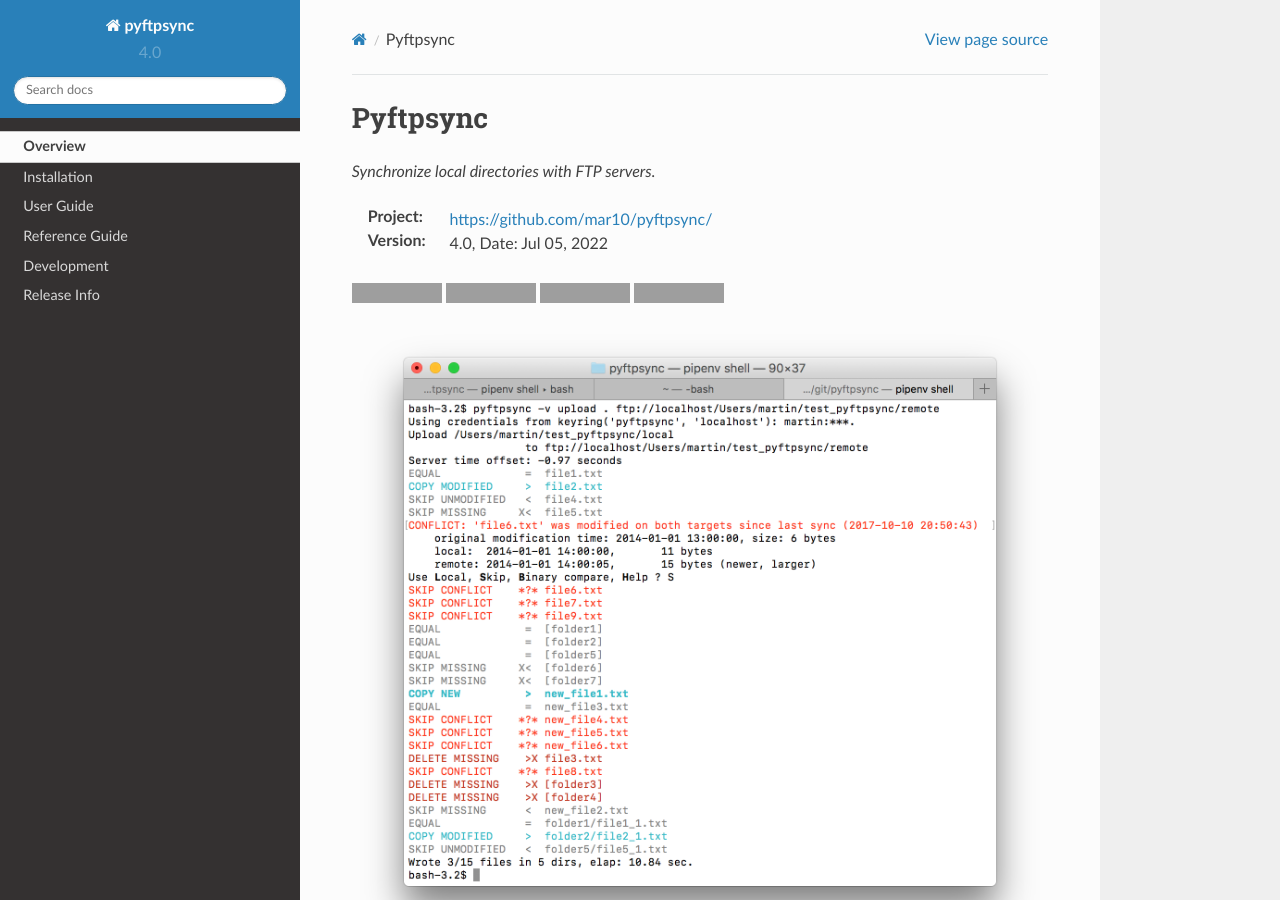
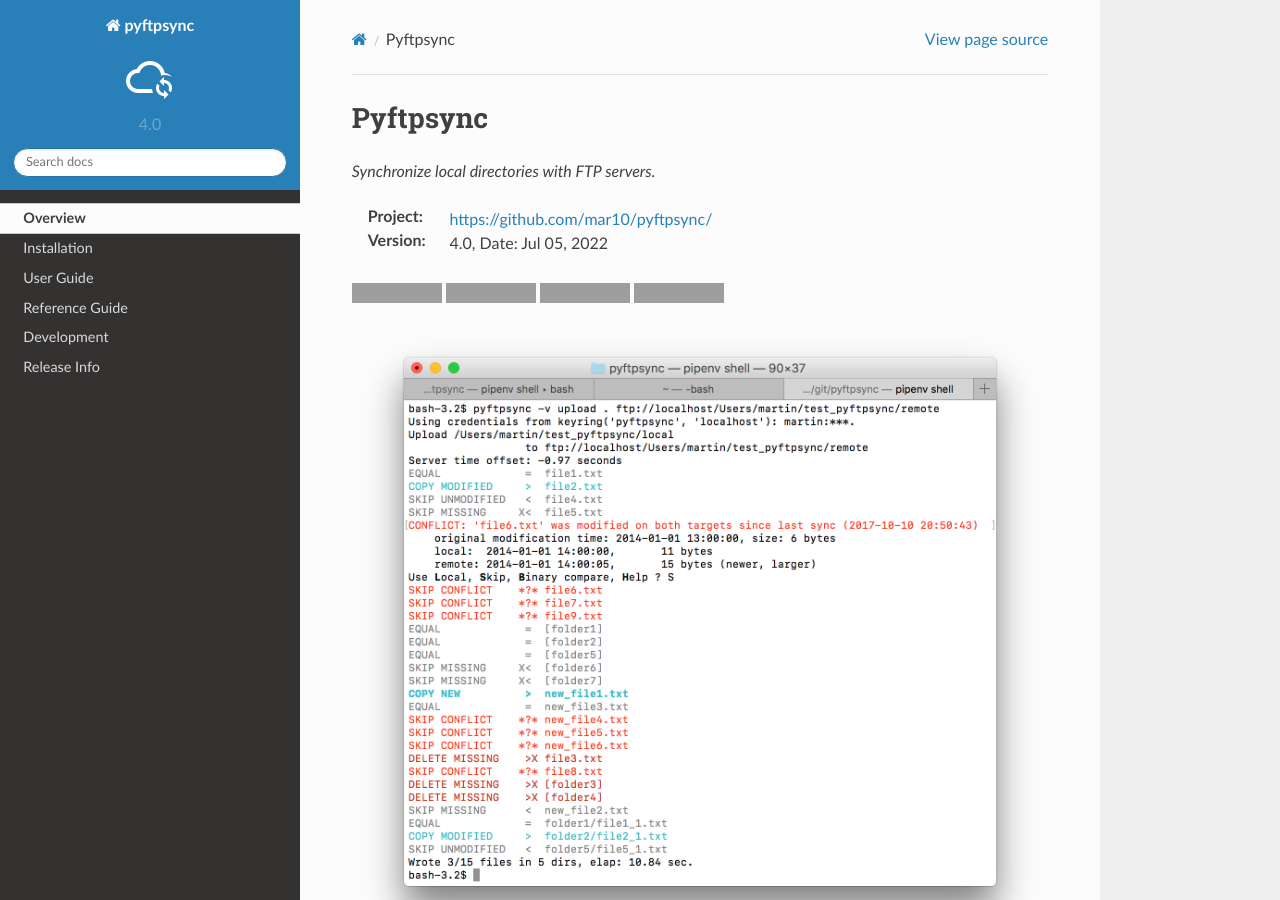
Before and after one commit to mar10/pyftpsync, a Sphinx documentation site: the page built from docs/sphinx/index.rst, in a window 1280 px wide and 900 px high. Built offline with Sphinx 7.4.7 and the Read the Docs theme 2.0.0, drawn with Linux system fonts in a browser that asks for light colours; grey boxes are pictures that could not be loaded.

Commit message:
Add logo

```diff
--- a/docs/sphinx/conf.py
+++ b/docs/sphinx/conf.py
@@ -201,12 +201,12 @@
 
 # The name of an image file (relative to this directory) to place at the top
 # of the sidebar.
-#html_logo = None
+html_logo = 'logo_48x48_white.png'
 
 # The name of an image file (within the static path) to use as favicon of the
 # docs.  This file should be a Windows icon file (.ico) being 16x16 or 32x32
 # pixels large.
-#html_favicon = None
+html_favicon = 'favicon.ico'
 
 # Add any paths that contain custom static files (such as style sheets) here,
 # relative to this directory. They are copied after the builtin static files,
--- a/docs/sphinx/index.rst
+++ b/docs/sphinx/index.rst
@@ -116,3 +116,8 @@
 .. |rtd_badge| image:: https://readthedocs.org/projects/pyftpsync/badge/?version=latest
    :target: https://pyftpsync.readthedocs.io/
    :alt: Documentation Status
+
+.. |logo| image:: logo_48x48.png
+   :height: 48px
+   :width: 48px
+   :alt: pyftpsync logo
--- a/setup.cfg
+++ b/setup.cfg
@@ -8,12 +8,13 @@
 author_email = pyftpsync@wwwendt.de
 maintainer = Martin Wendt
 maintainer_email = pyftpsync@wwwendt.de
-url = https://github.com/mar10/pyftpsync/
+url = https://github.com/mar10/pyftpsync
 project_urls =
     Bug Tracker = https://github.com/mar10/pyftpsync/issues
     Source Code = https://github.com/mar10/pyftpsync
     Documentation = https://pyftpsync.readthedocs.io/
     Download = https://github.com/mar10/pyftpsync/releases/latest
+    # Discussions = https://github.com/mar10/pyftpsync/discussions
 description = Synchronize directories using FTP(S), SFTP, or file system access
 long_description = file: README.md
 long_description_content_type = text/markdown
--- a/setup_bdist_msi.py
+++ b/setup_bdist_msi.py
@@ -78,7 +78,7 @@
         base=None,
         # base="Win32GUI",
         target_name="pyftpsync.exe",
-        # icon="docs/logo.ico",
+        icon="docs/logo.ico",
         shortcut_name="pyftpsync",
         copyright="(c) 2012-2022 Martin Wendt",
         # trademarks="...",
```
Also changed, not shown: README.md (+1 -1 lines), docs/sample_pyftpsync.yaml (+6 -9 lines), docs/favicon-16x16.png (added), docs/favicon-32x32.png (added), docs/favicon.ico (added), docs/logo.ico (added), docs/logo_48x48.png (added), docs/sphinx/favicon.ico (added), docs/sphinx/logo_48x48.png (added), docs/sphinx/logo_48x48_white.png (added).
